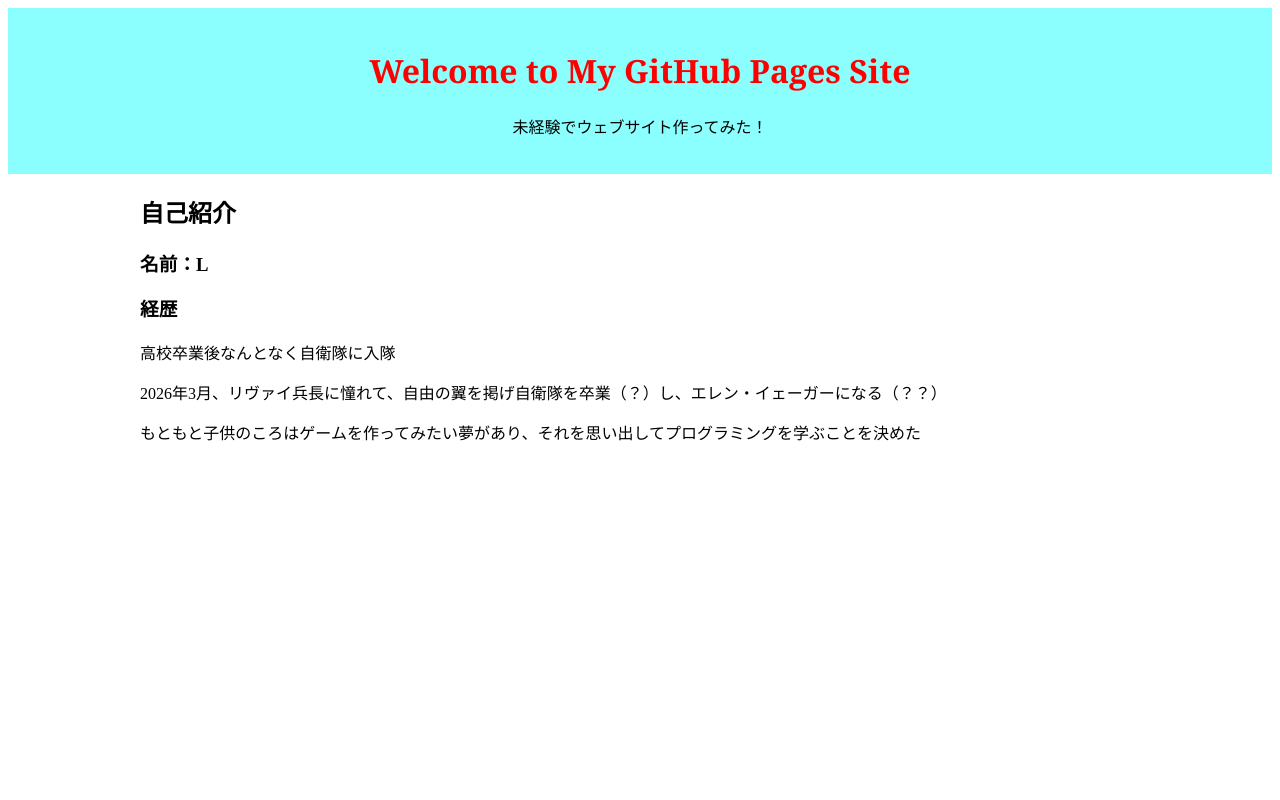
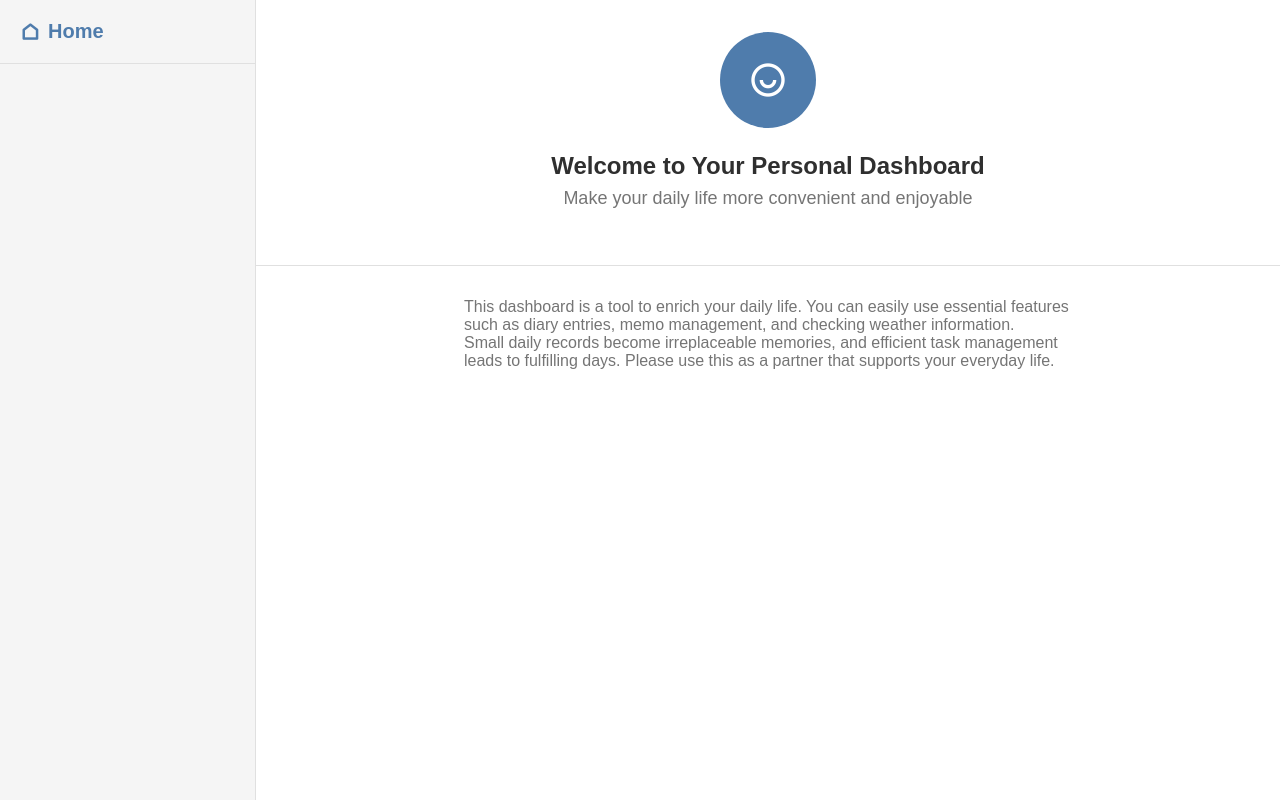
Before and after one commit to justicehawk1135378/my-first-web-app, a plain HTML site: page index.html in a window 1280 px wide. Drawn offline with nearby package versions, Linux system fonts and the light colour scheme.

Commit message:
Add files via upload

```diff
--- a/index.html
+++ b/index.html
@@ -1,45 +1,32 @@
 <!DOCTYPE html>
 <html lang="en">
   <head>
-    <meta charset="UTF-8">
-    <meta name="viewport" content="width=device-width, initial-scale=1.0">
-    <title>My GitHub Pages Site</title>
+    <meta charset="UTF-8" />
+    <meta name="viewport" content="width=device-width, initial-scale=1.0" />
+    <title>Dashboard</title>
+    <link rel="stylesheet" href="style.css">
+    <link href="https://cdn.jsdelivr.net/npm/remixicon@4.5.0/fonts/remixicon.css" rel="stylesheet" />
   </head>
   <body>
-    <style>
-        .container {
-            margin: 0 auto;
-            width: 1000px;
-        }
-
-        .top {
-            background-color: rgb(139, 254, 254);
-            text-align: center;
-            padding: 20px 10px;
-        }
-
-        h1 {
-            color: red;
-            font-family: georgia;
-
-        }
-    </style>
     <div class="top">
-        <div class="container">
-            <h1>Welcome to My GitHub Pages Site</h1>
-            <p>未経験でウェブサイト作ってみた！</p>
+      <aside>
+        <div class="aside-header">
+          <a href="#" data-tab="home"><span class="ri-home-line"></span>Home</a>
         </div>
+      </aside>
+      <main>
+        <section id="home">
+          <div class="main-header">
+            <div class="icon"><span class="ri-user-smile-line"></span></div>
+            <div class="title">Welcome to Your Personal Dashboard</div>
+            <div class="sub-title">Make your daily life more convenient and enjoyable</div>
           </div>
-    <div class="me">
-        <div class="container">
-            <h2>自己紹介</h2>
-            <h3>名前：L</h3>
-            <h3>経歴</h3>
-            <p>高校卒業後なんとなく自衛隊に入隊</p>
-            <p>2026年3月、リヴァイ兵長に憧れて、自由の翼を掲げ自衛隊を卒業（？）し、エレン・イェーガーになる（？？）</p>
-            もともと子供のころはゲームを作ってみたい夢があり、それを思い出してプログラミングを学ぶことを決めた
-            <h3></h3>
+          <div class="message">
+            <p>This dashboard is a tool to enrich your daily life. You can easily use essential features such as diary entries, memo management, and checking weather information.</p>
+            <p>Small daily records become irreplaceable memories, and efficient task management leads to fulfilling days. Please use this as a partner that supports your everyday life.</p>
           </div>
+        </section>
+      </main>
     </div>
   </body>
 </html>
--- /dev/null
+++ b/style.css
@@ -0,0 +1,106 @@
+/* ブラウザで設定されているスタイルのリセット・共通設定 */
+/* 消さないでください */
+*,
+*::before,
+*::after {
+  box-sizing: border-box;
+}
+body,
+h1,
+h2,
+h3,
+p,
+ul,
+li,
+form,
+input,
+textarea,
+select,
+button {
+  margin: 0;
+  padding: 0;
+  font-family: sans-serif;
+}
+
+ul {
+  list-style: none;
+}
+/* スタイルのリセット終了 */
+
+/* サイドバーとメインコンテンツを包むための要素のスタイルを書いてください */
+.top {
+  display: flex;
+  height: 100vh;
+}
+
+/* サイドバーに関連するスタイルを書いてください */
+aside {
+  width: 256px;
+  flex-shrink: 0;
+  background-color: #f5f5f5;
+  border-right: 1px solid #e0e0e0;
+  display: flex;
+  flex-direction: column;
+  height: 100%;
+}
+
+.aside-header {
+  padding: 20px;
+  border-bottom: 1px solid #e0e0e0;
+}
+
+.aside-header a {
+  font-size: 1.25rem;
+  font-weight: 600;
+  color: #4f7cac;
+  display: flex;
+  align-items: center;
+  gap: 8px;
+  text-decoration: none;
+}
+
+/* メインコンテンツに関連するスタイルを書いてください */
+main {
+  flex: 1;
+}
+
+.main-header {
+  background-color: white;
+  padding: 32px;
+  border-bottom: 1px solid #e0e0e0;
+  text-align: center;
+}
+
+.icon {
+  width: 96px;
+  height: 96px;
+  background-color: #4f7cac;
+  border-radius: 50%;
+  display: flex;
+  justify-content: center;
+  align-items: center;
+  margin: 0 auto 24px;
+  font-size: 2.5rem;
+  color: white;
+}
+
+.title {
+  font-size: 1.5rem;
+  font-weight: 600;
+  color: #2f2f2f;
+  margin-bottom: 8px;
+}
+
+.sub-title {
+  font-size: 1.125rem;
+  color: #757575;
+  margin-bottom: 24px;
+}
+
+.message {
+  max-width: 672px;
+  margin: 0 auto;
+  padding: 32px;
+  color: #757575;
+  margin-bottom: 16px;
+}
```
Lines whose indentation alone changed are shown as unchanged.
